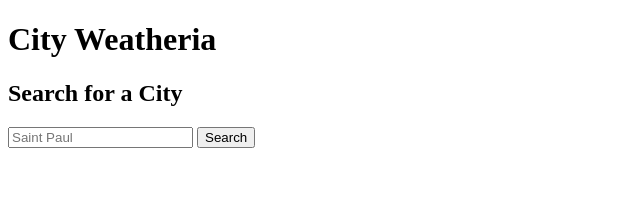
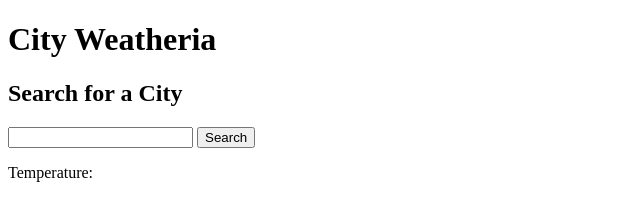
Before and after one commit to baoxng/CityWeatheria, a plain HTML site: page index.html in a window 1280 px wide. Shown: the whole page, without its empty margins (0-640 px from the left). Drawn offline with nearby package versions, Linux system fonts and the light colour scheme.

Commit message:
Adding a placement for temperature.

```diff
--- a/index.html
+++ b/index.html
@@ -17,11 +17,14 @@
                 <h2>Search for a City</h2>
             </div>
                 <div class="row">
-                    <input id="city-input" type= "text" placeholder="Saint Paul">
+                    <input id="city-input">
                     <button type= "submit" class= "searchBtn">Search</button>
                 </div>
+                <div class= "local-storage"></div>
             </div>
-
+                <div class= "row">
+                    <p class= "temperature">Temperature: </p>
+                </div>
 
 
 
```
